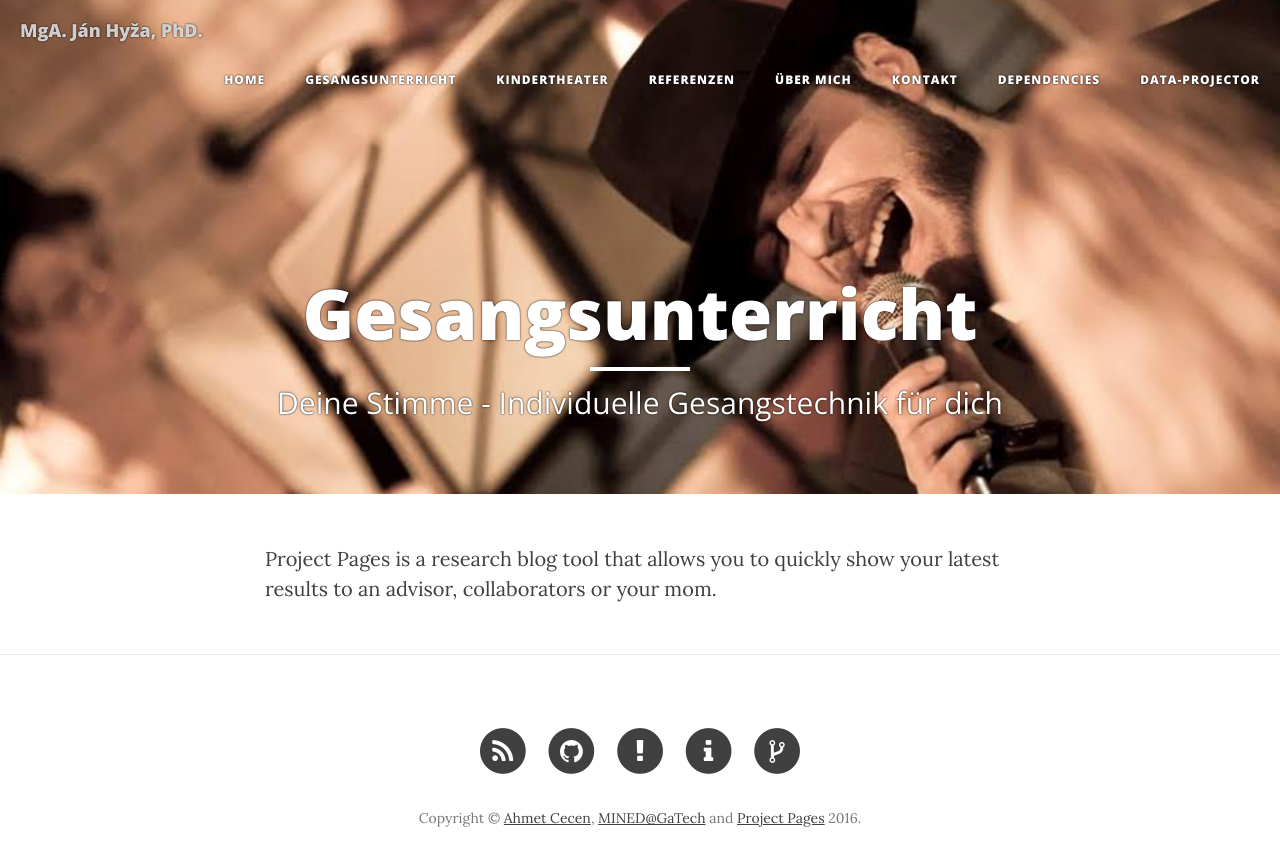
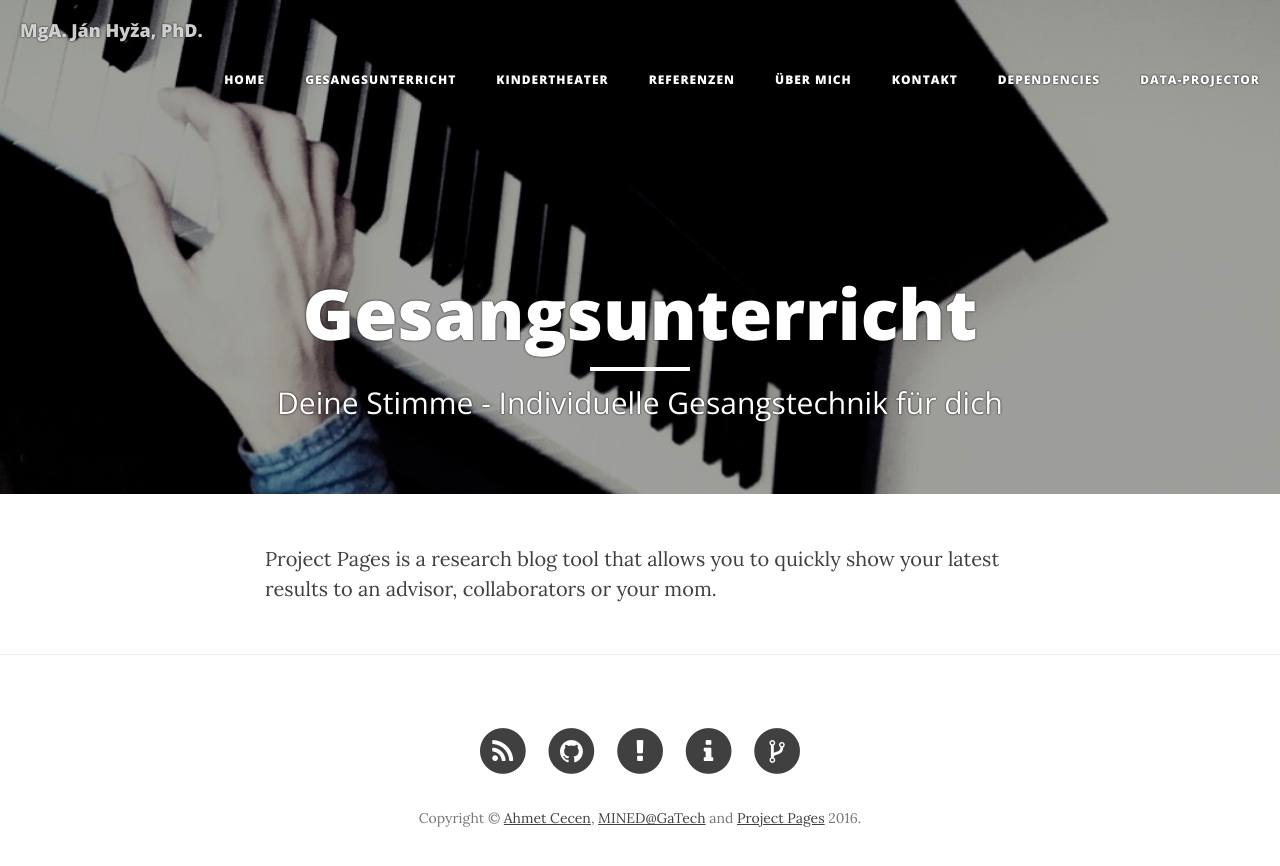
Before and after one commit to janhyza/gesangscoaching.at, a Jekyll site: the page built from projects/Gesangsunterricht.md, in a window 1280 px wide. Shown: the top 866 px of the page. Built offline with Jekyll 4.4.1, drawn with Linux system fonts in a browser that asks for light colours; nearby versions of some CDN libraries.

Commit message:
foto upload

```diff
--- a/projects/Gesangsunterricht.md
+++ b/projects/Gesangsunterricht.md
@@ -2,7 +2,7 @@
 layout: page
 title: "Gesangsunterricht"
 description: "Deine Stimme - Individuelle Gesangstechnik für dich"
-header-img: "img/home-bg.jpg"
+header-img: "img/ruka.jpg"
 ---
 
 Project Pages is a research blog tool that allows you to quickly show your latest results to an advisor, collaborators or your mom.
```
